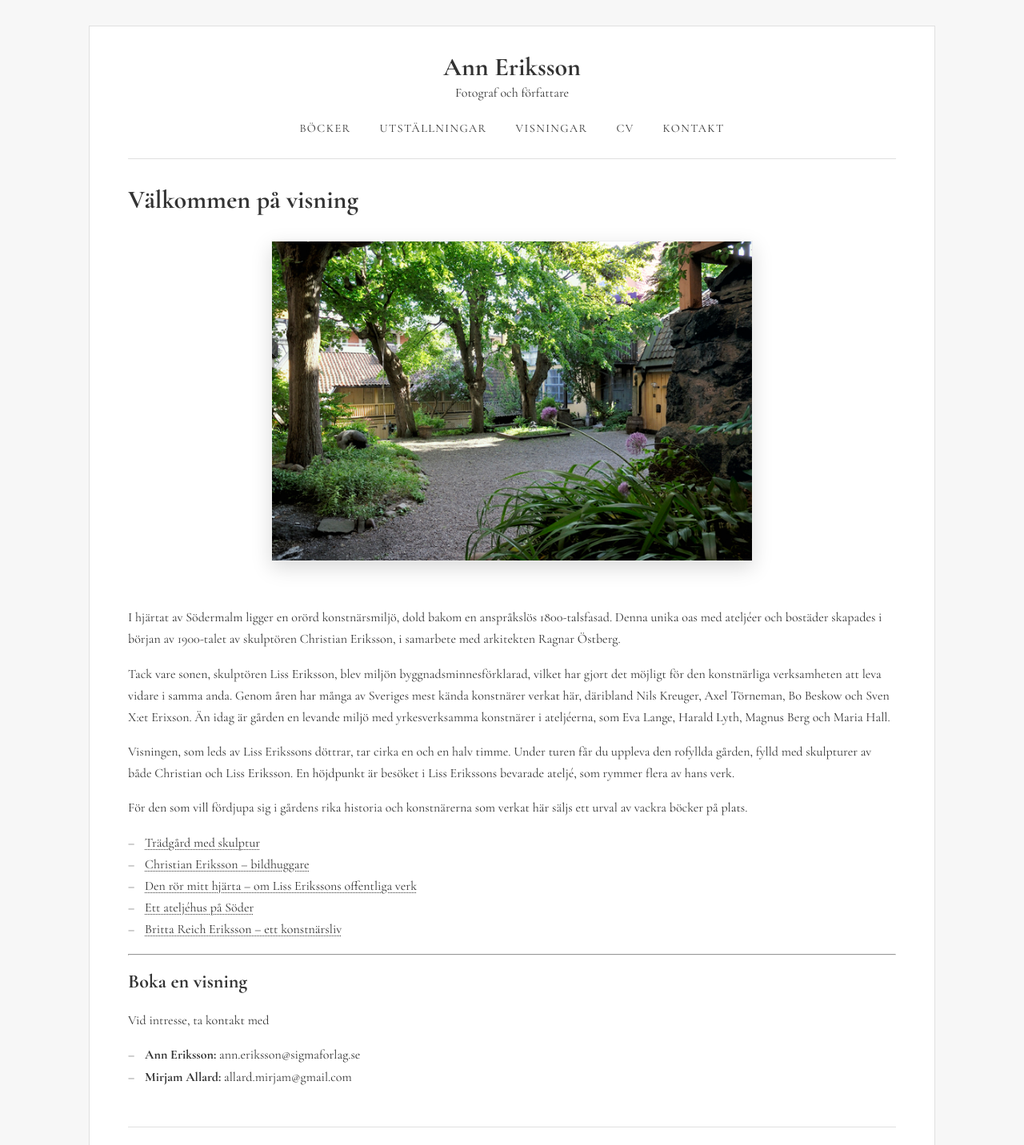
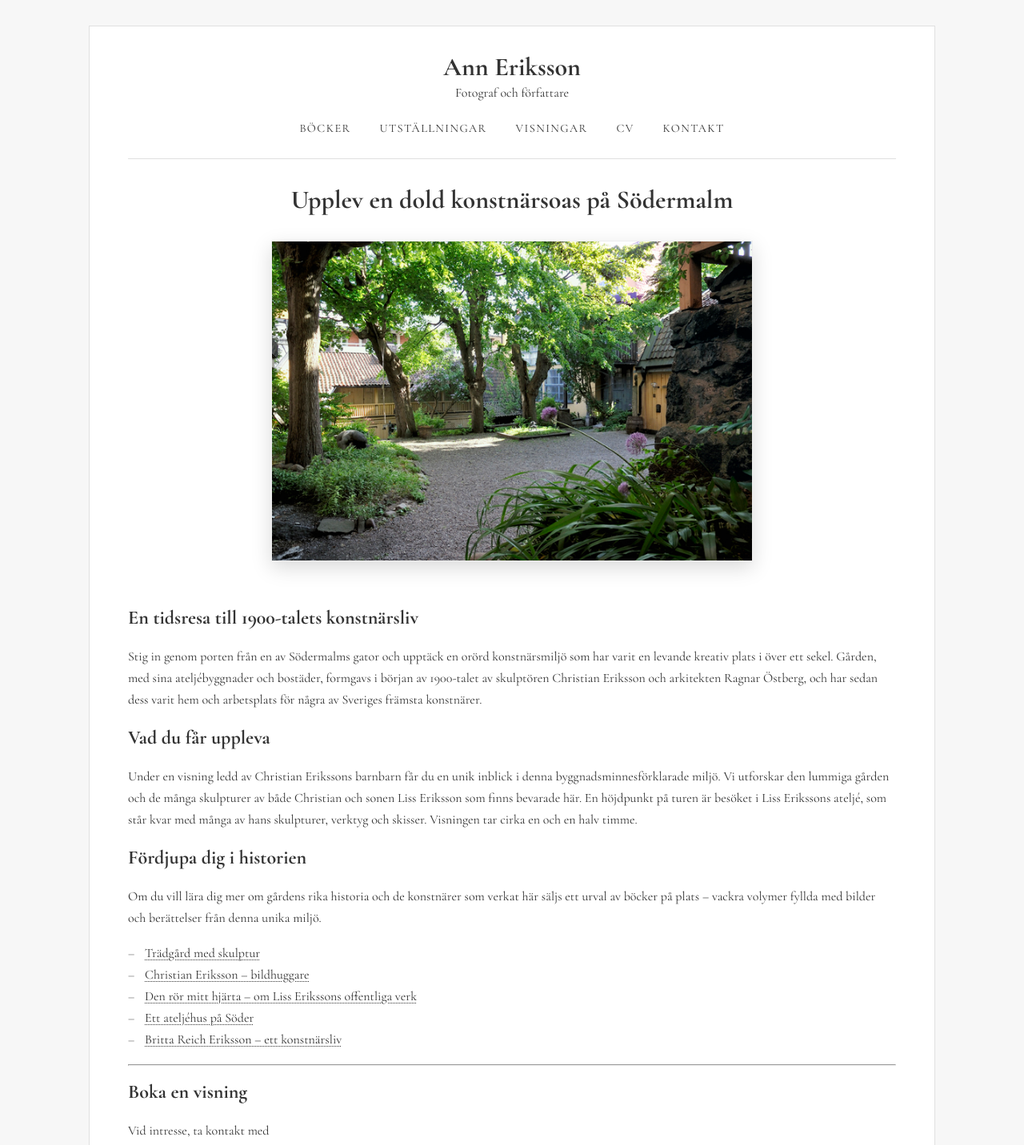
Before and after one commit to seallard/ann-portfolio, an Eleventy site: page src/pages/tour.md in a window 1280 px wide. Shown: the top 1432 px of the page at 80% size. Built offline with nearby package versions, Linux system fonts and the light colour scheme; Eleventy itself is replaced by a stand-in of ours; files that its build step writes are made by us from their sources; files whose address does not match are found by name.

Commit message:
Phrasing

```diff
--- a/src/pages/tour.md
+++ b/src/pages/tour.md
@@ -4,18 +4,19 @@ title: Ann Eriksson - Visningar
 permalink: /visningar/index.html
 ---
 
-# Välkommen på visning
+<h1 style="text-align: center;">Upplev en dold konstnärsoas på Södermalm</h1>
 <div class="exhibition-poster">
   {% image "./src/assets/images/visning.jpg", "Trädgård" %}
 </div>
 
-I hjärtat av Södermalm ligger en orörd konstnärsmiljö, dold bakom en anspråkslös 1800-talsfasad. Denna unika oas med ateljéer och bostäder skapades i början av 1900-talet av skulptören Christian Eriksson, i samarbete med arkitekten Ragnar Östberg.
+## En tidsresa till 1900-talets konstnärsliv
+Stig in genom porten från en av Södermalms gator och upptäck en orörd konstnärsmiljö som har varit en levande kreativ plats i över ett sekel. Gården, med sina ateljébyggnader och bostäder, formgavs i början av 1900-talet av skulptören Christian Eriksson och arkitekten Ragnar Östberg, och har sedan dess varit hem och arbetsplats för några av Sveriges främsta konstnärer.
 
-Tack vare sonen, skulptören Liss Eriksson, blev miljön byggnadsminnesförklarad, vilket har gjort det möjligt för den konstnärliga verksamheten att leva vidare i samma anda. Genom åren har många av Sveriges mest kända konstnärer verkat här, däribland Nils Kreuger, Axel Törneman, Bo Beskow och Sven X:et Erixson. Än idag är gården en levande miljö med yrkesverksamma konstnärer i ateljéerna, som Eva Lange, Harald Lyth, Magnus Berg och Maria Hall.
+## Vad du får uppleva
+Under en visning ledd av Christian Erikssons barnbarn får du en unik inblick i denna byggnadsminnesförklarade miljö. Vi utforskar den lummiga gården och de många skulpturer av både Christian och sonen Liss Eriksson som finns bevarade här. En höjdpunkt på turen är besöket i Liss Erikssons ateljé, som står kvar med många av hans skulpturer, verktyg och skisser. Visningen tar cirka en och en halv timme.
 
-Visningen, som leds av Liss Erikssons döttrar, tar cirka en och en halv timme. Under turen får du uppleva den rofyllda gården, fylld med skulpturer av både Christian och Liss Eriksson. En höjdpunkt är besöket i Liss Erikssons bevarade ateljé, som rymmer flera av hans verk.
-
-För den som vill fördjupa sig i gårdens rika historia och konstnärerna som verkat här säljs ett urval av vackra böcker på plats.
+## Fördjupa dig i historien
+Om du vill lära dig mer om gårdens rika historia och de konstnärer som verkat här säljs ett urval av böcker på plats – vackra volymer fyllda med bilder och berättelser från denna unika miljö.
 
 <ul>
   <li><a class="book-link-inline" href="/bocker/tradgard-med-skulptur/">Trädgård med skulptur</a></li>
```
